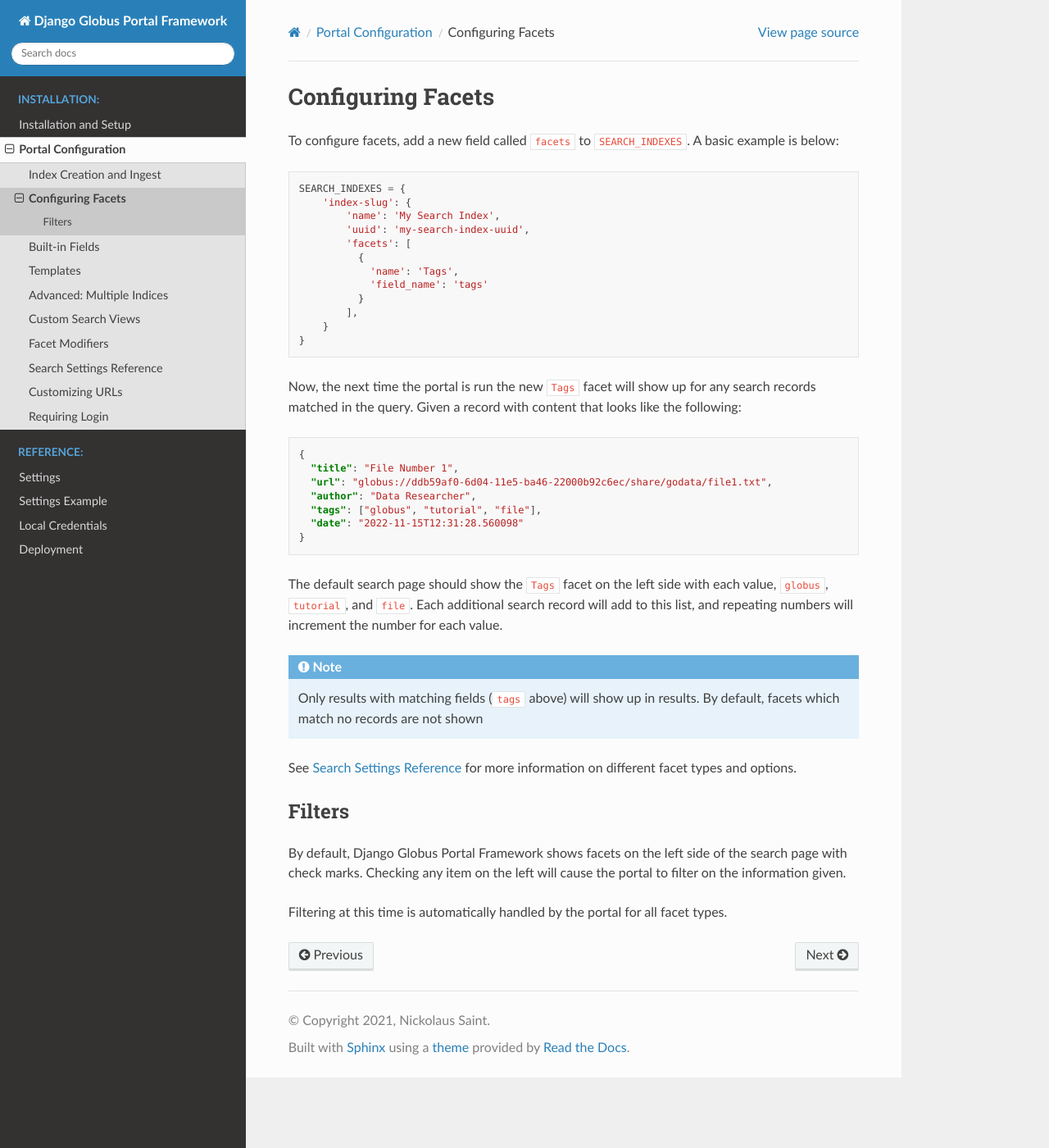
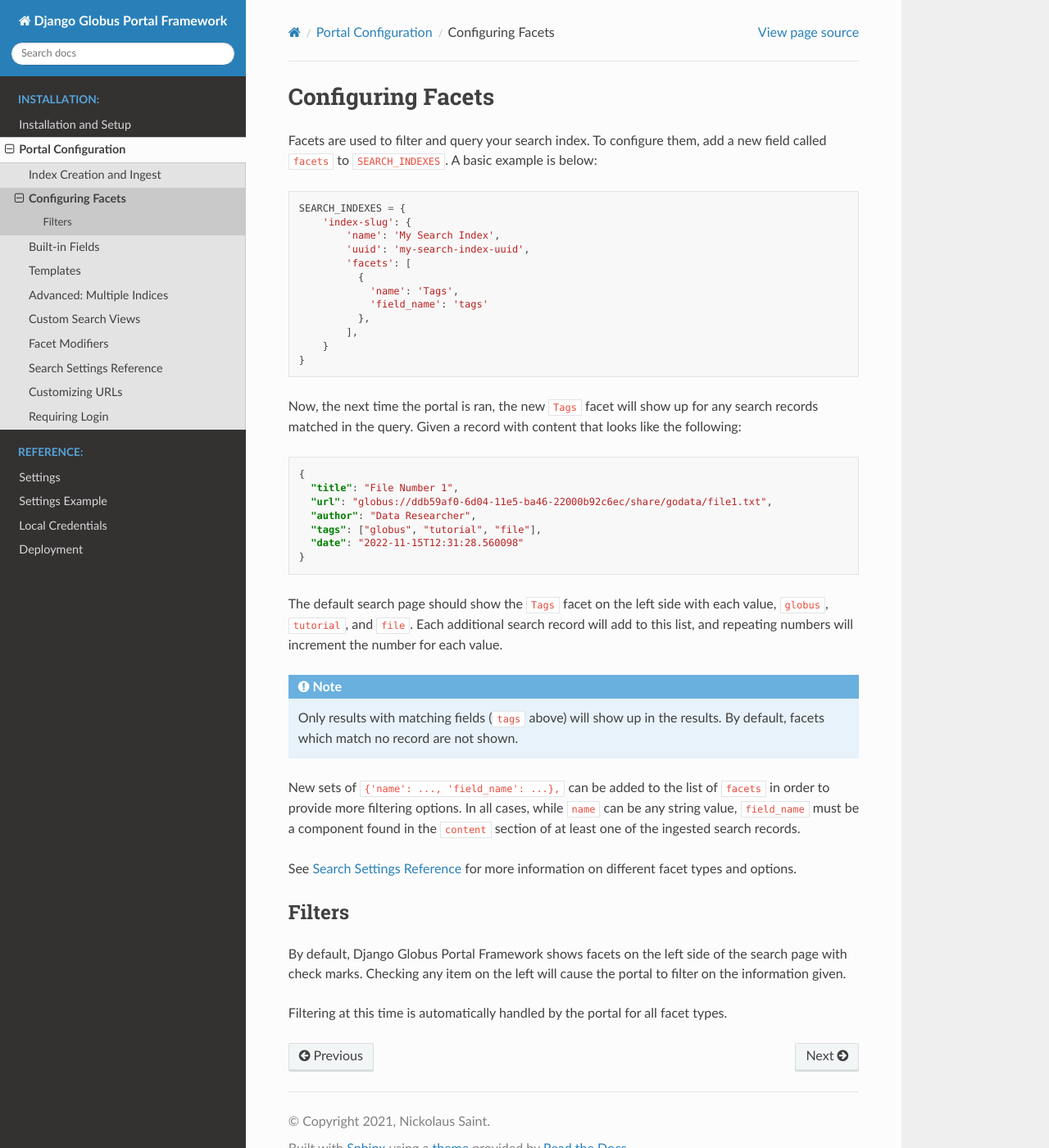
Before and after one commit to globus/django-globus-portal-framework, a Sphinx documentation site: the page built from docs/source/tutorial/search/configuring-facets.rst, in a window 1280 px wide and 1400 px high. Shown: the whole window at 82% size. Built offline with Sphinx 7.4.7 and the Read the Docs theme 2.0.0, drawn with Linux system fonts in a browser that asks for light colours.

Commit message:
BC: Light edit suggestions for the facets section.

```diff
--- a/docs/source/tutorial/search/configuring-facets.rst
+++ b/docs/source/tutorial/search/configuring-facets.rst
@@ -1,8 +1,8 @@
 Configuring Facets
 ==================
 
-To configure facets, add a new field called ``facets`` to ``SEARCH_INDEXES``.
-A basic example is below:
+Facets are used to filter and query your search index. To configure them, add a new field
+called ``facets`` to ``SEARCH_INDEXES``. A basic example is below:
 
 .. code-block:: python
 
@@ -14,13 +14,13 @@
             {
               'name': 'Tags',
               'field_name': 'tags'
-            }
+            },
           ],
       }
   }
 
 
-Now, the next time the portal is run the new ``Tags`` facet will show up for any
+Now, the next time the portal is ran, the new ``Tags`` facet will show up for any
 search records matched in the query. Given a record with content that looks like the following:
 
 .. code-block:: json
@@ -38,8 +38,12 @@
 list, and repeating numbers will increment the number for each value.
 
 .. note::
-    Only results with matching fields (``tags`` above) will show up in results. By default,
-    facets which match no records are not shown
+    Only results with matching fields (``tags`` above) will show up in the results. By default,
+    facets which match no record are not shown.
+
+New sets of ``{'name': ..., 'field_name': ...},`` can be added to the list of ``facets`` in order
+to provide more filtering options. In all cases, while ``name`` can be any string value, ``field_name``
+must be a component found in the ``content`` section of at least one of the ingested search records.
 
 See :ref:`search_settings_reference` for more information on different facet types and options.
 
```
